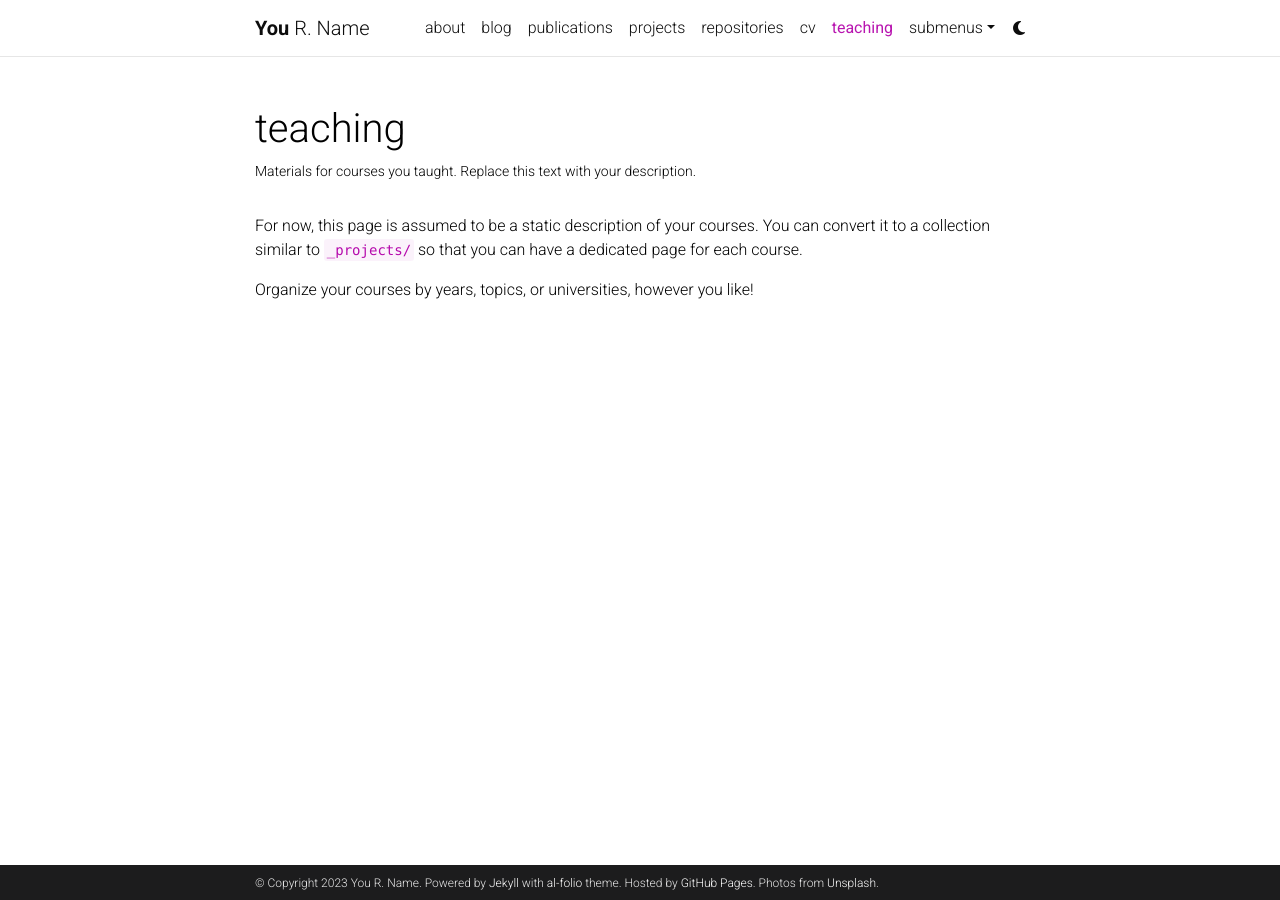
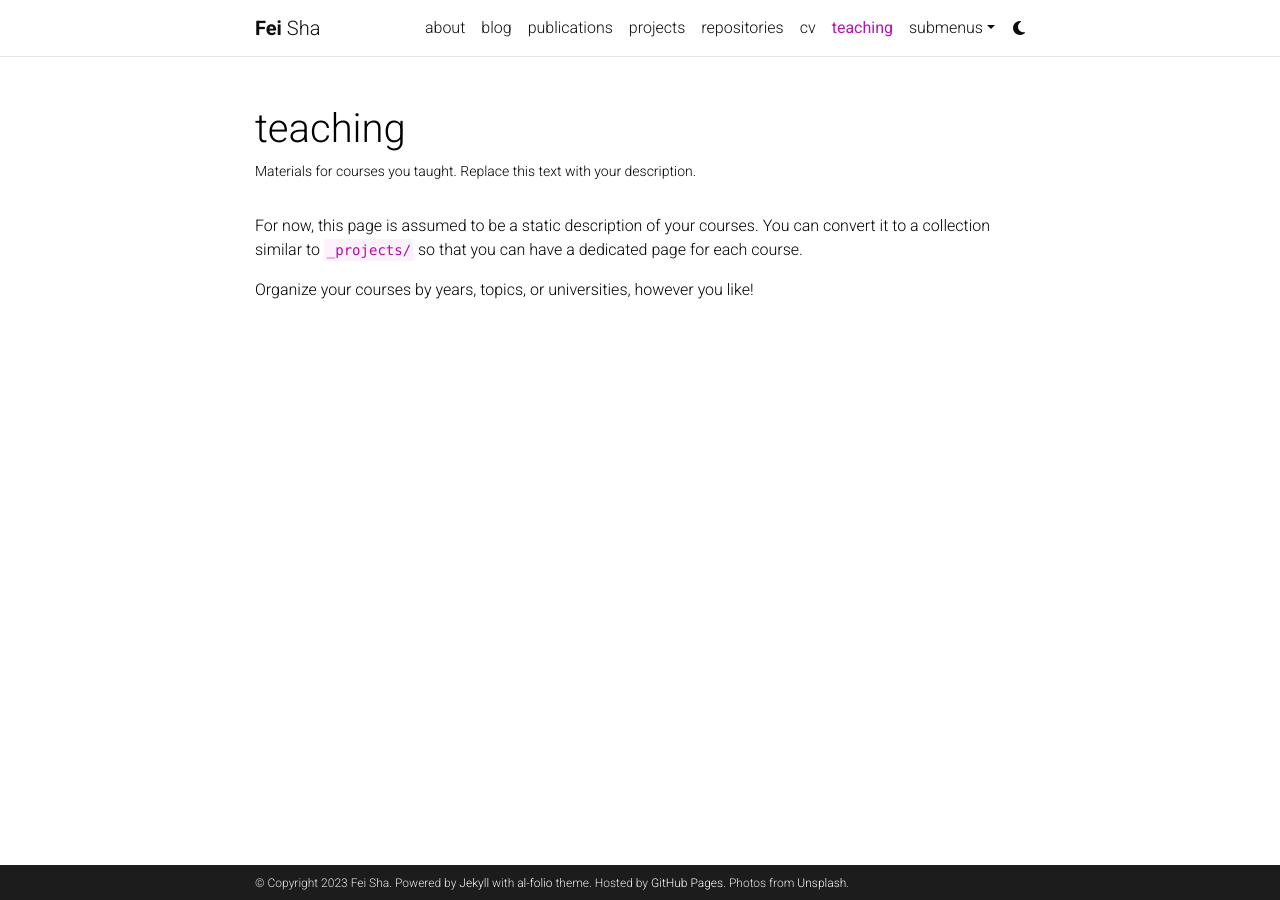
Before and after one commit to shafei/shafei.github.io, a Jekyll site: the page built from _pages/teaching.md, in a window 1280 px wide. Built offline with Jekyll 4.4.1, drawn with Linux system fonts in a browser that asks for light colours; comment, search, counter and statistics services are not loaded; a style sheet for code colours, icons or effects is not loaded.

Commit message:
Changing url

```diff
--- a/_config.yml
+++ b/_config.yml
@@ -3,10 +3,10 @@
 # -----------------------------------------------------------------------------
 
 title: blank # the website title (if blank, full name will be used instead)
-first_name: You
-middle_name: R.
-last_name: Name
-email: you@example.com
+first_name: Fei
+middle_name:
+last_name: Sha
+email: feisha dot work at gmail dot com
 description: > # the ">" symbol means to ignore newlines until "footer_text:"
   A simple, whitespace theme for academics. Based on [*folio](https://github.com/bogoli/-folio) design.
 footer_text: >
@@ -18,7 +18,7 @@
 lang: en # the language of your site (for example: en, fr, cn, ru, etc.)
 icon: ⚛️  # the emoji used as the favicon (alternatively, provide image name in /assets/img/)
 
-url: https://alshedivat.github.io # the base hostname & protocol for your site
+url: https://shafei.github.io # the base hostname & protocol for your site
 baseurl: /al-folio # the subpath of your site, e.g. /blog/
 last_updated: false # set to true if you want to display last updated in the footer
 impressum_path:  # set to path to include impressum link in the footer, use the same path as permalink in a page, helps to conform with EU GDPR
```
